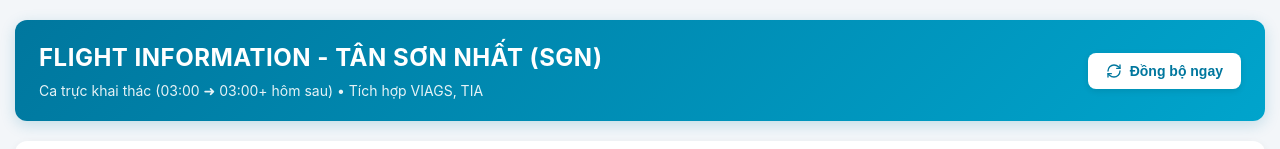
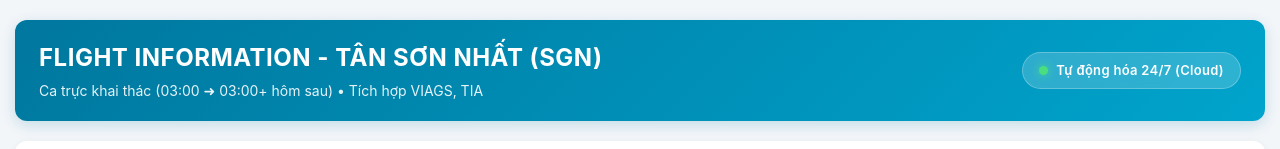
Before and after one commit to truonghoangtrivn-hash/flight-status, a Next.js app: page / in a window 1280 px wide. Shown: the top 149 px of the page. Built offline with nearby package versions, Linux system fonts and the light colour scheme; no server answers; the database is empty.

Commit message:
remove manual sync button and set 24/7 live indicator

```diff
--- a/app/page.js
+++ b/app/page.js
@@ -3,7 +3,6 @@
 import { useState, useEffect, useMemo } from "react";
 import { db } from "@/lib/firebase";
 import { collection, query, where, onSnapshot, doc } from "firebase/firestore";
-import { RefreshCw } from "lucide-react";
 
 // Bảng từ điển Hãng bay
 const AIRLINE_DICT = {
@@ -169,8 +168,6 @@ function getInitialOperationalDate() {
 export default function FlightDashboard() {
   const [flights, setFlights] = useState([]);
   const [loading, setLoading] = useState(true);
-  const [syncing, setSyncing] = useState(false);
-  const [syncMessage, setSyncMessage] = useState("");
   const [lastSyncTime, setLastSyncTime] = useState(null);
   const [lastFR24Time, setLastFR24Time] = useState(null);
 
@@ -183,6 +180,7 @@ export default function FlightDashboard() {
   const [filterTime, setFilterTime] = useState("all");
   const [searchTerm, setSearchTerm] = useState("");
 
+  // 1. Lắng nghe trạng thái cập nhật thời gian thực từ đám mây
   useEffect(() => {
     const unsubMeta = onSnapshot(doc(db, "meta", "sync_status"), (docSnap) => {
       if (docSnap.exists()) {
@@ -212,6 +210,7 @@ export default function FlightDashboard() {
     return () => unsubMeta();
   }, []);
 
+  // 2. Tự động kích hoạt làm mới ngầm Flightradar24 mỗi 60 giây khi mở trang web
   useEffect(() => {
     const autoSyncFR24 = async () => {
       try {
@@ -223,6 +222,7 @@ export default function FlightDashboard() {
     return () => clearInterval(fr24Timer);
   }, []);
 
+  // 3. Lắng nghe dữ liệu ca trực từ Firestore
   useEffect(() => {
     setLoading(true);
     const q = query(
@@ -333,27 +333,6 @@ export default function FlightDashboard() {
     return () => unsubscribe();
   }, [filterDate, nextDateStr]);
 
-  const handleTriggerSync = async () => {
-    try {
-      setSyncing(true);
-      setSyncMessage("Đang quét dữ liệu ca trực từ VIAGS & Flightradar24...");
-      const res = await fetch(`/api/sync?date=${filterDate}`);
-      const data = await res.json();
-      await fetch("/api/sync-fr24");
-
-      if (data.success) {
-        setSyncMessage(`Đã cập nhật ${data.totalFlights} chuyến bay ca trực!`);
-      } else {
-        setSyncMessage(`Lỗi: ${data.error || "Không thể đồng bộ"}`);
-      }
-    } catch (err) {
-      setSyncMessage("Lỗi kết nối máy chủ");
-    } finally {
-      setSyncing(false);
-      setTimeout(() => setSyncMessage(""), 4000);
-    }
-  };
-
   const filteredFlights = useMemo(() => {
     return flights.filter((f) => {
       if (f.tripType !== filterTrip) return false;
@@ -416,35 +395,38 @@ export default function FlightDashboard() {
             {lastFR24Time && ` • Radar FR24: ${lastFR24Time} (Tự động 60s/lần)`}
           </p>
         </div>
+
+        {/* Nhãn trạng thái tự động 24/7 (Đã loại bỏ nút bấm thủ công) */}
         <div className="header-actions">
-          <button
-            className="btn-sync"
-            onClick={handleTriggerSync}
-            disabled={syncing}
-            title="Đồng bộ dữ liệu ca trực từ VIAGS"
+          <div
+            style={{
+              display: "flex",
+              alignItems: "center",
+              gap: "8px",
+              backgroundColor: "rgba(255, 255, 255, 0.18)",
+              padding: "8px 16px",
+              borderRadius: "20px",
+              fontSize: "13px",
+              fontWeight: "600",
+              letterSpacing: "0.3px",
+              backdropFilter: "blur(4px)",
+              border: "1px solid rgba(255, 255, 255, 0.25)",
+            }}
           >
-            <RefreshCw size={16} className={syncing ? "spinner" : ""} />
-            {syncing ? "Đang quét..." : "Đồng bộ ngay"}
-          </button>
+            <span
+              style={{
+                width: "9px",
+                height: "9px",
+                borderRadius: "50%",
+                backgroundColor: "#4ade80",
+                boxShadow: "0 0 10px #4ade80",
+                display: "inline-block",
+              }}
+            />
+            <span>Tự động hóa 24/7 (Cloud)</span>
+          </div>
         </div>
       </div>
-
-      {syncMessage && (
-        <div
-          style={{
-            marginBottom: "16px",
-            padding: "10px 16px",
-            borderRadius: "8px",
-            backgroundColor: syncMessage.includes("Lỗi") ? "#fff1f0" : "#f6ffed",
-            color: syncMessage.includes("Lỗi") ? "#cf1322" : "#389e0d",
-            border: `1px solid ${syncMessage.includes("Lỗi") ? "#ffa39e" : "#b7eb8f"}`,
-            fontSize: "14px",
-            fontWeight: "600",
-          }}
-        >
-          {syncMessage}
-        </div>
-      )}
 
       {/* Khung Bộ Lọc */}
       <div className="filter-card">
@@ -548,7 +530,7 @@ export default function FlightDashboard() {
         </span>
       </div>
 
-      {/* Bảng chuyến bay: Hiển thị tự nhiên theo đúng dữ liệu của từng chuyến */}
+      {/* Bảng chuyến bay */}
       <div className="table-container">
         <table className="flight-table">
           <thead>
@@ -570,7 +552,7 @@ export default function FlightDashboard() {
               <tr>
                 <td colSpan="8" className="empty-state">
                   <div style={{ display: "flex", justifyContent: "center", alignItems: "center", gap: "8px" }}>
-                    <RefreshCw size={18} className="spinner" /> Đang tải dữ liệu ca trực...
+                    Đang tải dữ liệu ca trực...
                   </div>
                 </td>
               </tr>
@@ -613,7 +595,7 @@ export default function FlightDashboard() {
                       {item.et}
                     </td>
 
-                    {/* Cột 4: Flightradar24 (Hiển thị tự nhiên khi chuyến bay có giờ FR24) */}
+                    {/* Cột 4: Flightradar24 */}
                     <td>
                       {item.tripType === "A" && item.fr24ETA ? (
                         <span
```
